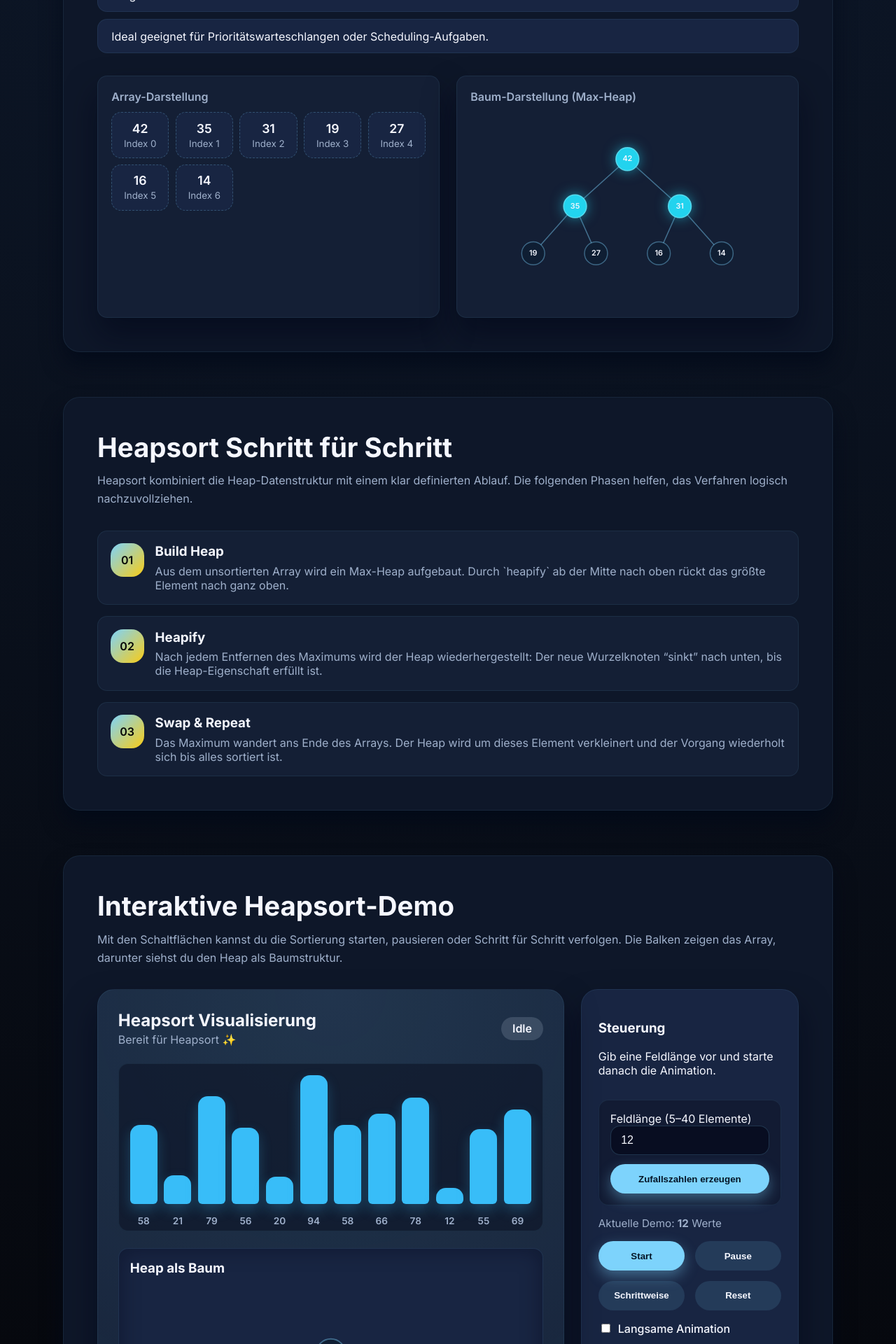
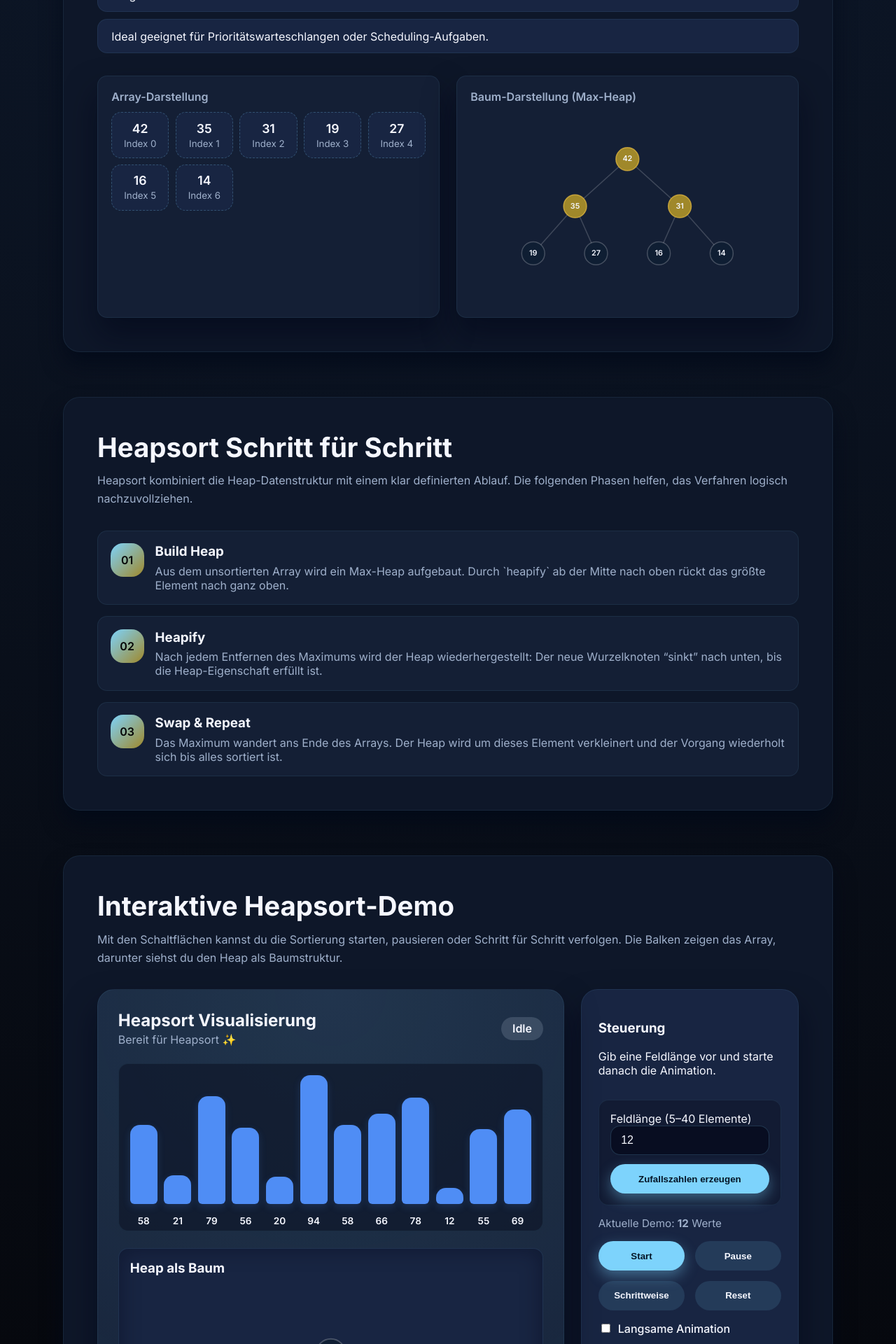
Before and after one commit to Eric-Alexander-07/Heap-Pr-sentation, a React (Vite) app: page / in a window 1280 px wide. Shown: the part 452-2372 px from the top of the page at 70% size. Built offline with nearby package versions, Linux system fonts and the light colour scheme.

Commit message:
Better colours

```diff
--- a/src/components/HeapTree.jsx
+++ b/src/components/HeapTree.jsx
@@ -12,6 +12,16 @@ const HeapTree = ({ values = [], highlightedNodes = [] }) => {
       </div>
     );
   }
+
+  const highlights = useMemo(() => {
+    if (Array.isArray(highlightedNodes)) {
+      return { compare: highlightedNodes, swap: [] };
+    }
+    return {
+      compare: highlightedNodes?.compare ?? [],
+      swap: highlightedNodes?.swap ?? [],
+    };
+  }, [highlightedNodes]);
 
   const { nodes, edges, width, height } = useMemo(() => {
     const computedLevels = [];
@@ -39,7 +49,6 @@ const HeapTree = ({ values = [], highlightedNodes = [] }) => {
         value,
         x,
         y,
-        isHighlighted: highlightedNodes.includes(index),
       };
     });
 
@@ -66,7 +75,7 @@ const HeapTree = ({ values = [], highlightedNodes = [] }) => {
       width: svgWidth,
       height: svgHeight,
     };
-  }, [highlightedNodes, values]);
+  }, [values]);
 
   return (
     <div className="hp-heap-tree" role="img" aria-label="Heap-Baum mit Linien">
@@ -85,19 +94,22 @@ const HeapTree = ({ values = [], highlightedNodes = [] }) => {
             className="hp-heap-tree__edge"
           />
         ))}
-        {nodes.map((node) => (
-          <g key={`node-${node.index}`}>
-            <circle
-              cx={node.x}
-              cy={node.y}
-              r="22"
-              className={`hp-heap-tree__node ${node.isHighlighted ? 'is-active' : ''}`}
-            />
-            <text x={node.x} y={node.y + 4} className="hp-heap-tree__label">
-              {node.value}
-            </text>
-          </g>
-        ))}
+        {nodes.map((node) => {
+          const isSwap = highlights.swap.includes(node.index);
+          const isCompare = highlights.compare.includes(node.index);
+          const nodeClass = `hp-heap-tree__node ${
+            isSwap ? 'is-swap' : isCompare ? 'is-compare' : ''
+          }`;
+
+          return (
+            <g key={`node-${node.index}`}>
+              <circle cx={node.x} cy={node.y} r="22" className={nodeClass} />
+              <text x={node.x} y={node.y + 4} className="hp-heap-tree__label">
+                {node.value}
+              </text>
+            </g>
+          );
+        })}
       </svg>
     </div>
   );
--- a/src/components/HeapsortVisualizer.jsx
+++ b/src/components/HeapsortVisualizer.jsx
@@ -181,16 +181,11 @@ const HeapsortVisualizer = ({
     [bars],
   );
 
-  const highlightedNodes = useMemo(() => {
-    if (highlighted.swap.length) return highlighted.swap;
-    return highlighted.compare;
-  }, [highlighted]);
-
   const stepDelay = useMemo(() => {
     if (slowMode) return 850;
-    if (bars.length >= 22) return 60;
-    if (bars.length >= 16) return 140;
-    if (bars.length >= 10) return 200;
+    if (bars.length >= 22) return 80;
+    if (bars.length >= 16) return 150;
+    if (bars.length >= 10) return 220;
     return 320;
   }, [bars.length, slowMode]);
 
@@ -237,7 +232,7 @@ const HeapsortVisualizer = ({
       </div>
       <div className="hp-visualizer__tree">
         <h3>Heap als Baum</h3>
-        <HeapTree values={bars} highlightedNodes={highlightedNodes} />
+        <HeapTree values={bars} highlightedNodes={highlighted} />
       </div>
     </div>
   );
--- a/src/styles/globals.css
+++ b/src/styles/globals.css
@@ -6,13 +6,13 @@
   --color-surface-alt: #141f35;
   --color-panel: #182542;
   --color-primary: #7dd3fc;
-  --color-accent: #f472b6;
-  --color-accent-2: #facc15;
+  --color-accent: #b92f44;
+  --color-accent-2: #a0882a;
   --color-accent-3: #1e293b;
   --color-text: #f5f7ff;
   --color-muted: #9fb0cb;
   --color-tree-node: #0f1e33;
-  --color-tree-active: #22d3ee;
+  --color-tree-active: #b92f44;
   --radius-large: 24px;
   --radius-medium: 14px;
   --shadow-soft: 0 25px 45px rgba(2, 6, 23, 0.55);
--- a/src/styles/heap.css
+++ b/src/styles/heap.css
@@ -275,16 +275,16 @@
 
 .hp-bar {
   flex: 1;
-  background: #38bdf8;
+  background: #4f8df5;
   border-radius: var(--radius-medium) var(--radius-medium) 6px 6px;
   position: relative;
   transition: height 0.3s ease, background 0.2s, transform 0.2s;
-  box-shadow: 0 8px 18px rgba(56, 189, 248, 0.25);
+  box-shadow: 0 4px 12px rgba(79, 141, 245, 0.18);
 }
 
 .hp-bar:hover {
-  transform: translateY(-6px) scale(1.02);
-  box-shadow: 0 12px 24px rgba(56, 189, 248, 0.35);
+  transform: translateY(-2px) scale(1.005);
+  box-shadow: 0 8px 18px rgba(79, 141, 245, 0.35);
 }
 
 .hp-bar span {
@@ -294,15 +294,15 @@
   transform: translateX(-50%);
   font-size: 0.85rem;
   font-weight: 600;
-  color: var(--color-muted);
+  color: var(--color-text);
 }
 
 .hp-bar.is-compare {
-  background: #facc15;
+  background: #f5c542;
 }
 
 .hp-bar.is-swap {
-  background: #f472b6;
+  background: var(--color-accent);
 }
 
 .hp-visualizer__tree {
@@ -328,20 +328,24 @@
 }
 
 .hp-heap-tree__edge {
-  stroke: rgba(125, 211, 252, 0.45);
+  stroke: rgba(255, 255, 255, 0.18);
   stroke-width: 2;
 }
 
 .hp-heap-tree__node {
   fill: var(--color-tree-node);
-  stroke: rgba(125, 211, 252, 0.4);
+  stroke: rgba(255, 255, 255, 0.22);
   stroke-width: 2px;
 }
 
-.hp-heap-tree__node.is-active {
+.hp-heap-tree__node.is-compare {
+  fill: #a0882a;
+  stroke: rgba(245, 197, 66, 0.65);
+}
+
+.hp-heap-tree__node.is-swap {
   fill: var(--color-tree-active);
-  stroke: rgba(103, 232, 249, 0.8);
-  filter: drop-shadow(0 0 12px rgba(34, 211, 238, 0.55));
+  stroke: rgba(255, 255, 255, 0.6);
 }
 
 .hp-heap-tree__label {
```
